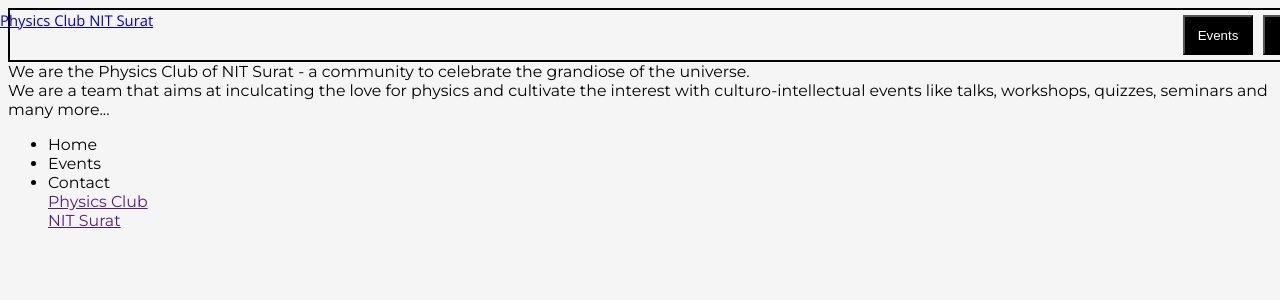
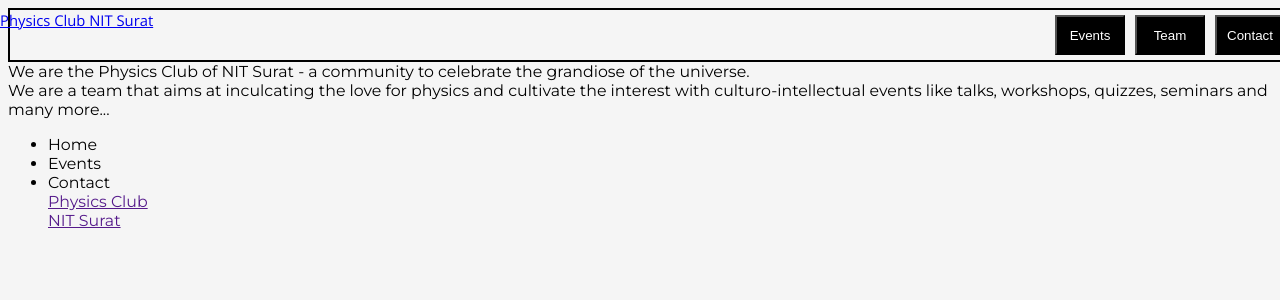
Before and after one commit to adithyarao3103/Physics-Club-Website-Trial, a Jekyll site: the page built from index.html, in a window 1280 px wide. Shown: the top 300 px of the page. Built offline with Jekyll 4.4.1, drawn with Linux system fonts in a browser that asks for light colours; some web fonts are replaced.

Commit message:
Update fixed.css

```diff
--- a/assets/css/fixed.css
+++ b/assets/css/fixed.css
@@ -11,7 +11,7 @@
 	font-size: calc(2px + 1vw);
 	display: flex;
 	justify-content: flex-end;
-	width: 110vw;
+	width: 100vw;
 	height: 50px;
 	border: 2px solid black;
 }
```
